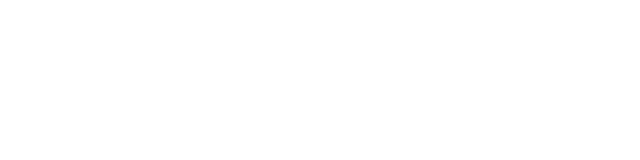
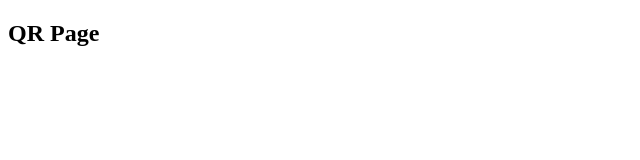
Before and after one commit to team-pizza-one-bank-qr/GSHackathon, a React (Create React App) app in the folder business-frontend/: page /QR in a window 1280 px wide. Before the commit this address had no page. Shown: the top 160 px of the page, without its empty margins (0-640 px from the left). Built offline with nearby package versions, Linux system fonts and the light colour scheme.

Commit message:
Putting up QR page

```diff
--- a/business-frontend/src/Pages/Layout.js
+++ b/business-frontend/src/Pages/Layout.js
@@ -6,7 +6,7 @@
     <>
       <Outlet />
     </>
-  );
+  )
 };
 
 export default Layout;
--- a/business-frontend/src/Pages/QR.js
+++ b/business-frontend/src/Pages/QR.js
@@ -0,0 +1,13 @@
+import React from 'react';
+
+class QR extends React.Component {
+  render() {
+    return (
+        <div>
+          <h2>QR Page</h2>
+        </div>
+    );
+  }
+}
+
+export default QR;
--- a/business-frontend/src/index.js
+++ b/business-frontend/src/index.js
@@ -3,6 +3,7 @@
 import { BrowserRouter, Routes, Route } from "react-router-dom";
 import Layout from "./Pages/Layout";
 import Home from "./Pages/Home";
+import QR from "./Pages/QR"
 
 export default function App() {
   return (
@@ -10,6 +11,7 @@
       <Routes>
         <Route path="/" element={<Layout />}>
           <Route index element={<Home />} />
+          <Route path="QR" index element={<QR />} />
         </Route>
       </Routes>
     </BrowserRouter>
```
